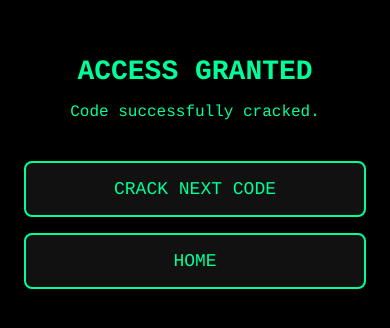
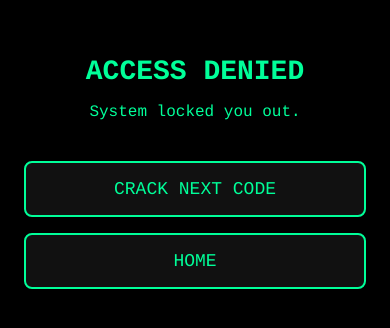
Before and after one commit to bhi049/crack-the-code, a React Native app: screen /Win in a window 390 px wide. Shown: the part 250-578 px from the top of the page. Built offline with nearby package versions, Linux system fonts and the light colour scheme.

Commit message:
Max guesses set to 10. Win screen now shows lose or win and what the code was

```diff
--- /dev/null
+++ b/src/components/AttemptProgress.js
@@ -0,0 +1,22 @@
+import React from 'react';
+import { View, Text, StyleSheet } from 'react-native';
+
+export default function AttemptProgress({ current, max }) {
+  return (
+    <View style={styles.container}>
+      <Text style={styles.text}>Attempt {current} / {max}</Text>
+    </View>
+  );
+}
+
+const styles = StyleSheet.create({
+  container: {
+    marginBottom: 12,
+    alignItems: 'center',
+  },
+  text: {
+    color: '#00ff99',
+    fontSize: 16,
+    fontFamily: 'Courier',
+  },
+});
--- a/src/screens/GameScreen.js
+++ b/src/screens/GameScreen.js
@@ -1,5 +1,6 @@
 import React, { useEffect, useState } from 'react';
 import { View, Text, StyleSheet, Alert } from 'react-native';
+import AttemptProgress from '../components/AttemptProgress';
 import generateCode from '../utils/generateCode';
 import evaluateGuess from '../utils/evaluateGuess';
 import GuessRow from '../components/GuessRow';
@@ -10,6 +11,8 @@ export default function GameScreen({ navigation }) {
   const [secretCode, setSecretCode] = useState([]);
   const [currentGuess, setCurrentGuess] = useState([]);
   const [guesses, setGuesses] = useState([]);
+
+  const MAX_GUESSES = 10;
 
   useEffect(() => {
     const code = generateCode();
@@ -33,13 +36,20 @@ export default function GameScreen({ navigation }) {
         feedback,
       };
 
-      setGuesses((prev) => [...prev, newGuess]);
+      const newGuessList = [...guesses, newGuess];
+      setGuesses(newGuessList);
       setCurrentGuess([]);
 
-      if (feedback.every((f) => f === 'green')) {
+      const isWin = feedback.every((f) => f === 'green');
+      const isLastAttempt = newGuessList.length >= MAX_GUESSES;
+
+      if (isWin) {
         incrementCrackedCount();
-        navigation.replace('Win');
+        navigation.replace('Win', { result: 'win' });
+      } else if (isLastAttempt) {
+        navigation.replace('Win', { result: 'lose', code: secretCode });
       }
+
     } else if (currentGuess.length < 4 && /^[0-9]$/.test(key)) {
       setCurrentGuess((prev) => [...prev, parseInt(key)]);
     }
@@ -62,6 +72,8 @@ export default function GameScreen({ navigation }) {
           </Text>
         ))}
       </View>
+
+      <AttemptProgress current={guesses.length + 1} max={MAX_GUESSES} />
 
       <View style={styles.guessList}>
         {guesses.map((g, i) => (
--- a/src/screens/WinScreen.js
+++ b/src/screens/WinScreen.js
@@ -2,11 +2,23 @@ import React from 'react';
 import { View, Text, StyleSheet } from 'react-native';
 import HackerButton from '../components/HackerButton';
 
-export default function WinScreen({ navigation }) {
+export default function WinScreen({ navigation, route }) {
+  const { result, code } = route.params || {};
+  const isWin = result === 'win';
+
   return (
     <View style={styles.container}>
-      <Text style={styles.title}>ACCESS GRANTED</Text>
-      <Text style={styles.subtitle}>Code successfully cracked.</Text>
+      <Text style={styles.title}>
+        {isWin ? 'ACCESS GRANTED' : 'ACCESS DENIED'}
+      </Text>
+
+      <Text style={styles.subtitle}>
+        {isWin ? 'Code successfully cracked.' : 'System locked you out.'}
+      </Text>
+
+      {!isWin && code && (
+        <Text style={styles.codeReveal}>Code was: {code.join(' ')}</Text>
+      )}
 
       <View style={styles.buttons}>
         <HackerButton title="CRACK NEXT CODE" onPress={() => navigation.replace('Game')} />
@@ -15,6 +27,7 @@ export default function WinScreen({ navigation }) {
     </View>
   );
 }
+
 
 const styles = StyleSheet.create({
   container: {
@@ -39,6 +52,13 @@ const styles = StyleSheet.create({
     marginBottom: 40,
     textAlign: 'center',
   },
+  codeReveal: {
+    color: '#ff4444',
+    fontSize: 18,
+    marginVertical: 20,
+    fontFamily: 'Courier',
+    textAlign: 'center',
+  },
   buttons: {
     width: '100%',
     gap: 16,
```
